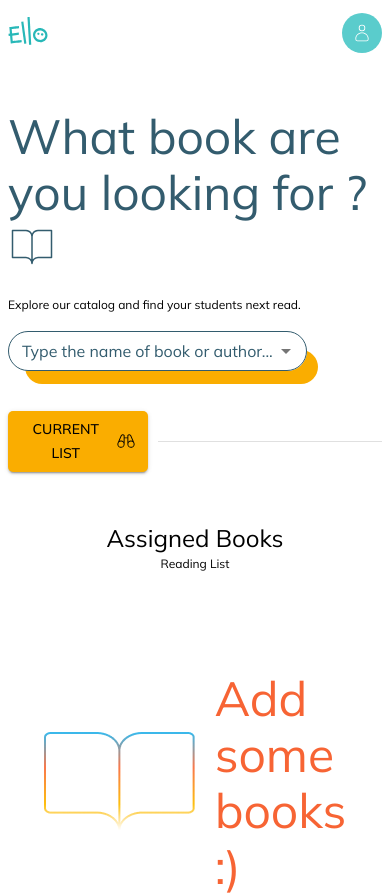
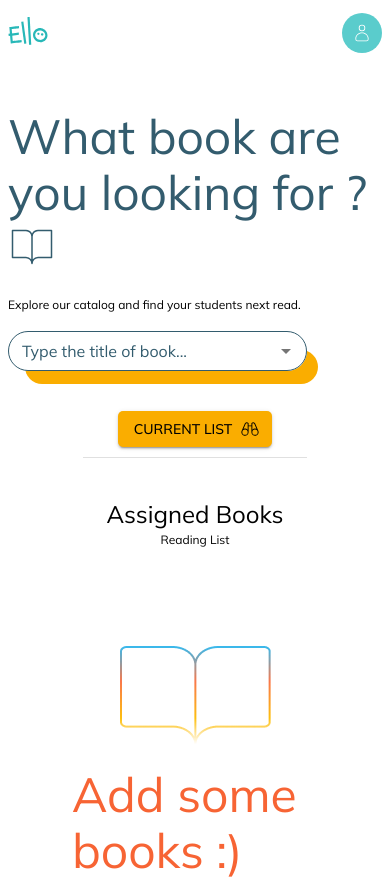
Before and after one commit to githubarj/Ello, a React (Vite) app in the folder frontend/: page /book-assignment in a window 390 px wide. Shown: the top 895 px of the page. Built offline with nearby package versions, Linux system fonts and the light colour scheme.

Commit message:
code cleanup by moving styles into respective scss styles tweak of the searchbar to add a unique key

```diff
--- a/frontend/index.html
+++ b/frontend/index.html
@@ -2,7 +2,7 @@
 <html lang="en">
   <head>
     <meta charset="UTF-8" />
-    <link rel="icon" type="image/svg+xml" href="/vite.svg" />
+    <link rel="icon" type="image/svg+xml" href="/ello.svg" />
     <link rel="preconnect" href="https://fonts.googleapis.com" />
     <link rel="preconnect" href="https://fonts.gstatic.com" crossorigin />
     <link
@@ -10,7 +10,7 @@
       rel="stylesheet"
     />
     <meta name="viewport" content="width=device-width, initial-scale=1.0" />
-    <title>Vite + React</title>
+    <title>Ello</title>
   </head>
   <body>
     <div id="root"></div>
--- a/frontend/src/sass/Components/_hero.scss
+++ b/frontend/src/sass/Components/_hero.scss
@@ -3,7 +3,7 @@
     align-items: center;
     justify-content: space-around;
     gap: 60px;
-    margin-bottom: 50px;
+    margin-bottom: 40px;
 
     .hero-content {
         flex: 4;
@@ -12,6 +12,23 @@
             -moz-box-shadow: 14px 16px 0px -3px rgba(250, 173, 0, 1);
             box-shadow: 14px 16px 0px -3px rgba(250, 173, 0, 1);
             border-radius: 99px !important;
+        }
+        &__button {
+            display: flex;
+            align-items: center;
+            gap: 10px;
+            @media (max-width: 576px) {
+                flex-direction: column;
+            }
+            .list-button {
+                color: black;
+                cursor: pointer;
+                border-radius: 5px;
+                &:hover {
+                    color: white;
+                }
+            }
+        }
     }
     .MuiOutlinedInput-root {
         border-radius: 99px;
@@ -41,4 +58,3 @@
         display: none;
     }
 }
-}
--- a/frontend/src/sass/Components/_readingList.scss
+++ b/frontend/src/sass/Components/_readingList.scss
@@ -4,6 +4,9 @@
         align-items: center;
         justify-content: center;
         gap: 20px;
+        @media (max-width: 576px) {
+            flex-direction: column;
+        }
     }
     .cards-list {
         display: flex;
--- a/frontend/src/views/404/PageNotFound.jsx
+++ b/frontend/src/views/404/PageNotFound.jsx
@@ -19,7 +19,7 @@ const PageNotFound = () => {
         <Typography variant='h2' gutterBottom>
           404
         </Typography>
-        <Typography variant='h3' gutterBottom>
+        <Typography variant='h3' sx={{ textAlign: 'center' }} gutterBottom>
           Opps! This Page Does not exist
         </Typography>
         <Button
--- a/frontend/src/views/bookAssignment/Components/Hero.jsx
+++ b/frontend/src/views/bookAssignment/Components/Hero.jsx
@@ -38,22 +38,19 @@ const Hero = () => {
           <Box sx={{ mb: 5 }}>
             <SearchBar />
           </Box>
-          <Box sx={{ display: 'flex', alignItems: 'center', gap: '10px' }}>
+          <Box className='hero-content__button'>
             <Button
+              className='list-button'
               variant='contained'
               endIcon={<PiBinocularsLight />}
               onClick={scrollToHeight}
               sx={{
                 bgcolor: 'warning.main',
-                color: 'black',
-                cursor: 'pointer',
-                borderRadius: '5px',
-                ':hover': { color: 'white' },
               }}
             >
               Current List
             </Button>
-            <Divider sx={{ width: '60%' }} textAlign='left' />
+            <Divider sx={{ width: '60%' }} />
           </Box>
         </Grid>
         <Grid className='hero-image-div'>
--- a/frontend/src/views/bookAssignment/Components/ReadingList.jsx
+++ b/frontend/src/views/bookAssignment/Components/ReadingList.jsx
@@ -66,7 +66,7 @@ const ReadingList = () => {
                       </Typography>
                     </CardContent>
                     <Chip
-                      Filled
+                      filled
                       label={item.readingLevel}
                       className='level-chip'
                       sx={{ bgcolor: 'error.light' }}
--- a/frontend/src/views/bookAssignment/Components/SearchBar.jsx
+++ b/frontend/src/views/bookAssignment/Components/SearchBar.jsx
@@ -1,6 +1,6 @@
 import { useContext, useState } from 'react';
 import { bookAssignmentService } from '../../../_services/bookAssignmentService';
-import { Autocomplete, TextField } from '@mui/material';
+import { Autocomplete, Box, TextField, Typography } from '@mui/material';
 import { ListContext } from '..';
 
 const SearchBar = () => {
@@ -24,7 +24,12 @@ const SearchBar = () => {
     bookAssignmentService
       .getAllBooks(query)
       .then((resp) => {
-        setOptions(resp?.data?.books);
+        setOptions(
+          resp?.data?.books.map((item, index) => ({
+            id: index,
+            ...item,
+          }))
+        );
         setLoading(false);
       })
       .catch((err) => {
@@ -39,6 +44,8 @@ const SearchBar = () => {
     }
   };
 
+  console.log(options);
+
   return (
     <Autocomplete
       size='small'
@@ -49,13 +56,22 @@ const SearchBar = () => {
       options={options}
       loading={loading}
       sx={{ width: '80%' }}
+      getOptionKey={(option) => option.id}
       getOptionLabel={(option) => option.title}
       renderInput={(params) => (
         <TextField
           {...params}
-          label='Type the name of book or author...'
+          label='Type the title of book...'
           className='search-bar'
         />
+      )}
+      renderOption={(props, option) => (
+        <Box component='li' {...props}>
+          <Typography variant='body1' sx={{ mr: 2 }}>
+            {option.title}
+          </Typography>
+          <Typography variant='caption'>{option.author} </Typography>
+        </Box>
       )}
     />
   );
```
Lines whose indentation alone changed are shown as unchanged.
